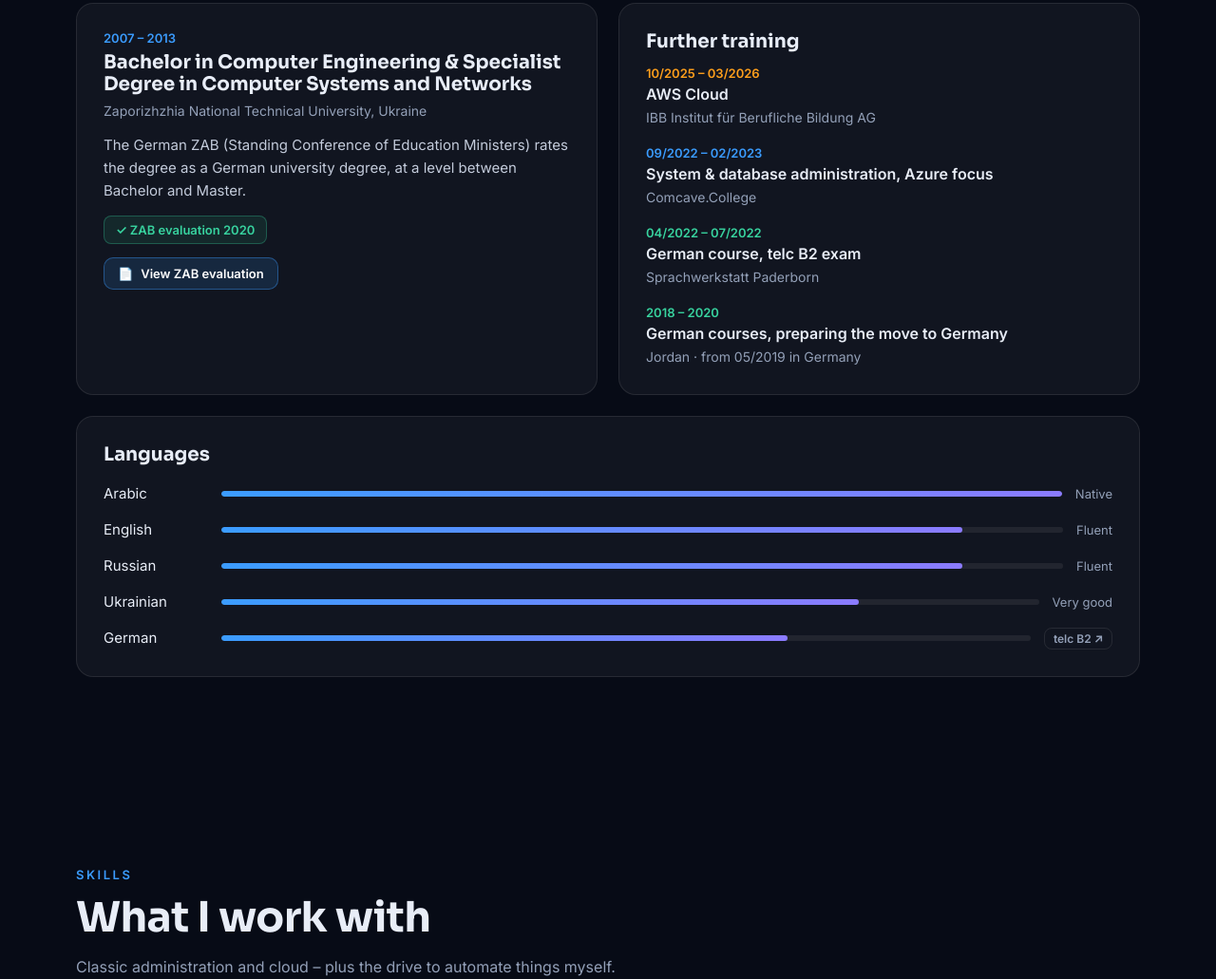
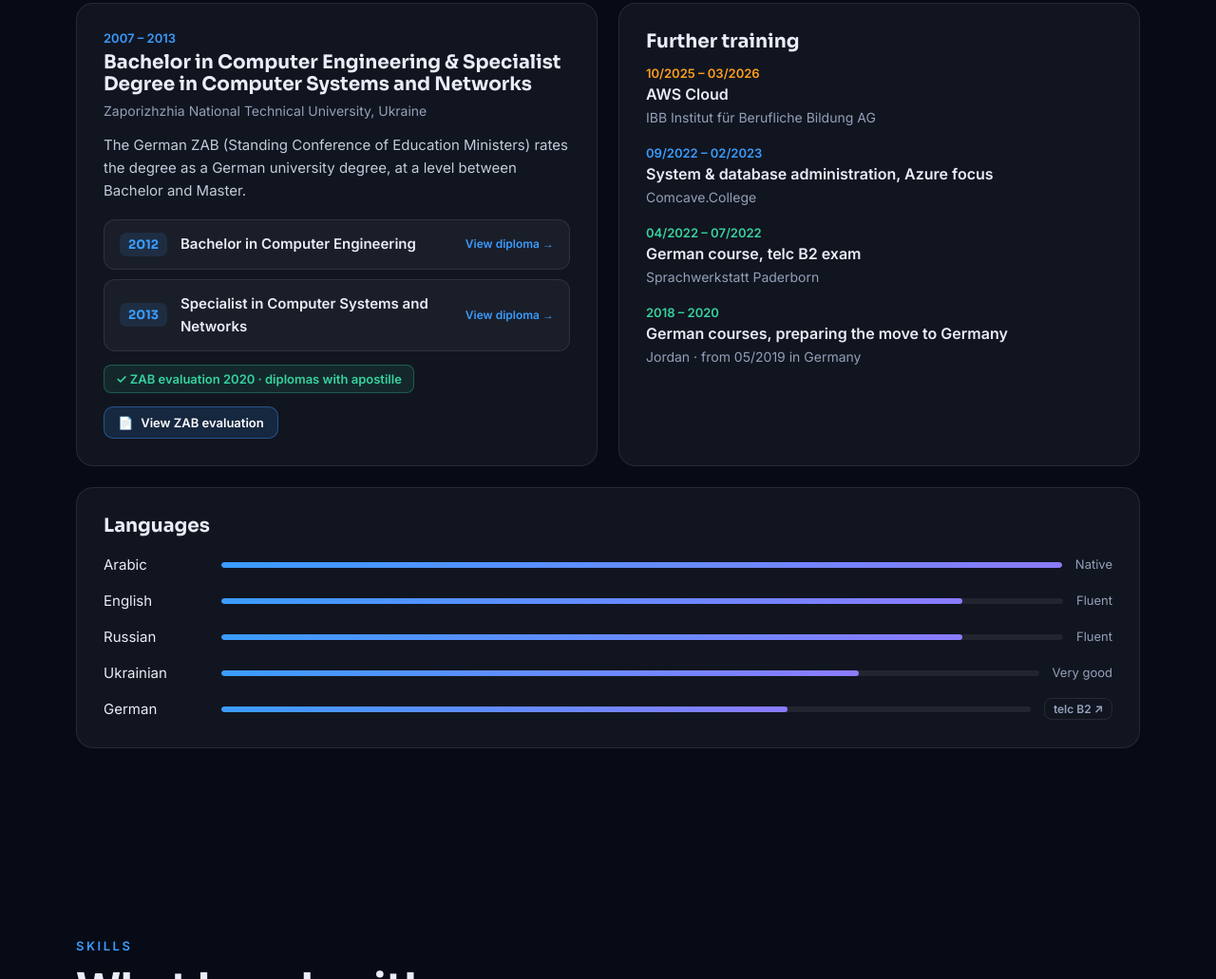
Before and after one commit to ahmadmosis/ahmadmosis.github.io, a plain HTML site: page index.html in a window 1280 px wide. Shown: the part 3596-4627 px from the top of the page at 95% size. Drawn offline with nearby package versions, Linux system fonts and the light colour scheme; animation ran at ten frames a second.

Commit message:
Add files via upload

```diff
--- a/index.html
+++ b/index.html
@@ -119,6 +119,14 @@ h2{font-size:clamp(30px,4vw,44px);font-weight:700;letter-spacing:-.6px;margin-bo
 .panel .org{color:var(--mut);font-size:14px}
 .panel p{color:#c3cbdb;margin-top:12px;font-size:15px}
 .hl{display:inline-block;margin-top:14px;font:600 13px Inter;color:var(--ok);background:rgba(56,211,159,.1);border:1px solid rgba(56,211,159,.3);padding:6px 12px;border-radius:8px}
+.degrees{display:grid;gap:10px;margin-top:18px}
+.deg{all:unset;box-sizing:border-box;cursor:pointer;display:grid;grid-template-columns:auto 1fr auto;gap:14px;align-items:center;padding:13px 16px;border-radius:12px;background:rgba(255,255,255,.04);border:1px solid var(--line);transition:.2s}
+.deg:hover{border-color:var(--az);background:rgba(59,156,255,.08)}
+.deg:focus-visible{outline:2px solid var(--az)}
+.dy{font:700 13px Sora;color:var(--az);background:rgba(59,156,255,.12);padding:4px 9px;border-radius:7px}
+.dt{font-weight:600;font-size:15px}
+.dv{font:600 12px Inter;color:var(--az);white-space:nowrap}
+@media(max-width:520px){.deg{grid-template-columns:auto 1fr}.dv{grid-column:2}}
 .langs{display:grid;gap:14px;margin-top:6px}
 .lrow{display:grid;grid-template-columns:110px 1fr auto;gap:14px;align-items:center;font-size:15px}
 .bar{height:6px;border-radius:6px;background:rgba(255,255,255,.07);overflow:hidden}
@@ -335,7 +343,19 @@ footer{padding:36px 0 50px;text-align:center;color:var(--mut);font-size:13px}
       <h3 style="margin-top:6px"><span data-de>Bachelor Computer Engineering & Fachingenieur Computersysteme und -netze</span><span data-en>Bachelor in Computer Engineering & Specialist Degree in Computer Systems and Networks</span></h3>
       <div class="org"><span data-de>Nationale Technische Universität Saporischschja, Ukraine</span><span data-en>Zaporizhzhia National Technical University, Ukraine</span></div>
       <p><span data-de>Die ZAB (Kultusministerkonferenz) ordnet den Abschluss als deutschen Hochschulabschluss ein, vom Niveau her zwischen Bachelor und Master.</span><span data-en>The German ZAB (Standing Conference of Education Ministers) rates the degree as a German university degree, at a level between Bachelor and Master.</span></p>
-      <span class="hl">✓ <span data-de>ZAB-Zeugnisbewertung 2020</span><span data-en>ZAB evaluation 2020</span></span><br>
+      <div class="degrees">
+        <button class="deg" onclick="openDoc('bachelor')">
+          <span class="dy">2012</span>
+          <span class="dt"><span data-de>Bachelor Computer Engineering</span><span data-en>Bachelor in Computer Engineering</span></span>
+          <span class="dv"><span data-de>Diplom ansehen</span><span data-en>View diploma</span> →</span>
+        </button>
+        <button class="deg" onclick="openDoc('specialist')">
+          <span class="dy">2013</span>
+          <span class="dt"><span data-de>Fachingenieur Computersysteme und -netze</span><span data-en>Specialist in Computer Systems and Networks</span></span>
+          <span class="dv"><span data-de>Diplom ansehen</span><span data-en>View diploma</span> →</span>
+        </button>
+      </div>
+      <span class="hl">✓ <span data-de>ZAB-Zeugnisbewertung 2020 · Diplome mit Apostille</span><span data-en>ZAB evaluation 2020 · diplomas with apostille</span></span><br>
       <button class="docbtn" onclick="openDoc('zab')">📄 <span data-de>ZAB-Bewertung ansehen</span><span data-en>View ZAB evaluation</span></button>
     </div>
     <div class="panel reveal">
@@ -425,6 +445,8 @@ const DOCS={
   saa:{t:'AWS Certified Solutions Architect – Associate (SAA-C03)',de:'Ausgestellt 24.03.2026 · gültig bis 24.03.2029',en:'Issued 24 Mar 2026 · valid until 24 Mar 2029',img:['docs/aws-saa.jpg'],v:'https://aws.amazon.com/verification',vde:'Bei AWS verifizieren ↗',ven:'Verify at AWS ↗'},
   clf:{t:'AWS Certified Cloud Practitioner (CLF-C02)',de:'Ausgestellt 25.03.2026 · gültig bis 25.03.2029',en:'Issued 25 Mar 2026 · valid until 25 Mar 2029',img:['docs/aws-clf.jpg'],v:'https://aws.amazon.com/verification',vde:'Bei AWS verifizieren ↗',ven:'Verify at AWS ↗'},
   b2:{t:'telc Deutsch B2',de:'Prüfung 22.07.2022 · 224 / 300 Punkte',en:'Exam 22 Jul 2022 · 224 / 300 points',img:['docs/b2.jpg']},
+  bachelor:{t:'Bachelor’s Diploma – Computer Engineering',de:'Nationale Technische Universität Saporischschja · Abschluss 2012 · Seite 2: Apostille',en:'Zaporizhzhia National Technical University · completed 2012 · page 2: apostille',img:['docs/bachelor.jpg','docs/bachelor-apostille.jpg']},
+  specialist:{t:'Specialist’s Diploma – Computer Systems and Networks',de:'Nationale Technische Universität Saporischschja · Abschluss 2013 · Seite 2: Apostille',en:'Zaporizhzhia National Technical University · completed 2013 · page 2: apostille',img:['docs/specialist.jpg','docs/specialist-apostille.jpg']},
   zab:{t:'ZAB – Zeugnisbewertung für ausländische Hochschulqualifikationen',de:'Kultusministerkonferenz, Bonn · 15.04.2020',en:'Standing Conference of Education Ministers, Bonn · 15 Apr 2020',img:['docs/zab-1.jpg','docs/zab-2.jpg','docs/zab-3.jpg']},
   etts:{t:'Emirates Technical & Thermal Systems – Arbeitszeugnis',de:'Abu Dhabi · 04/2014 – 10/2016',en:'Employment certificate · Abu Dhabi · 04/2014 – 10/2016',img:['docs/ets.jpg']}
 };
```
